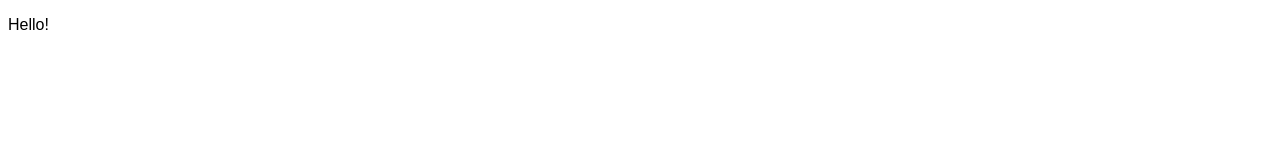
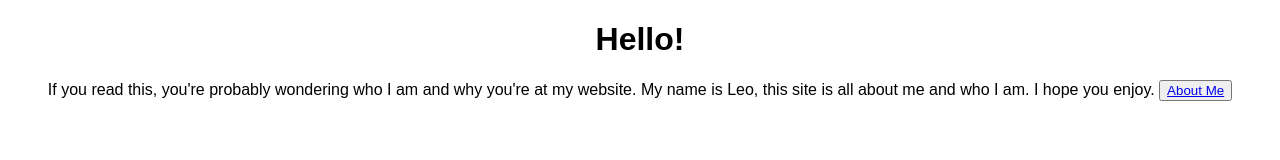
Before and after one commit to leotheleopard/leotheleopard.github.io, a plain HTML site: page index.html in a window 1280 px wide. Drawn offline with Linux system fonts and the light colour scheme.

Commit message:
Udated index and css

```diff
--- a/index.html
+++ b/index.html
@@ -8,6 +8,8 @@
 </head>
 
 <body>
-<p>Hello!</p>
+<h1>Hello!</h1>
+<p>If you read this, you're probably wondering who I am and why you're at my website. My name is Leo, this site is all about me and who I am. I hope you enjoy.
+<button type="button"><a href="About.html">About Me</a></button>
 </body>
 </html>
--- a/leo.css
+++ b/leo.css
@@ -3,4 +3,5 @@
 
 body {
 	font-family:Overseer, Chicago, sans-serif;
+	text-align:center;
 }
```
